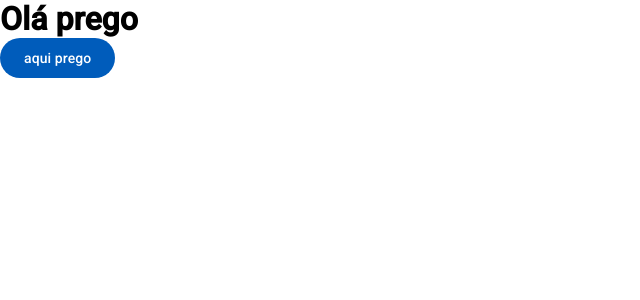
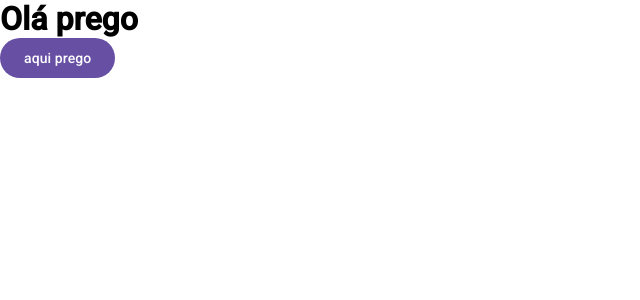
Before and after one commit to aldtorres/jornada-milhas-material, an Angular app: page / in a window 1280 px wide. Shown: the top 300 px of the page, without its empty margins (0-640 px from the left). Built offline with nearby package versions, Linux system fonts and the light colour scheme.

Commit message:
usar paleta cores custmizada - [cmd]==>  ng generate @angular/material:theme-color

```diff
--- /dev/null
+++ b/src/_theme-colors.scss
@@ -0,0 +1,137 @@
+// This file was generated by running 'ng generate @angular/material:theme-color'.
+// Proceed with caution if making changes to this file.
+
+@use 'sass:map';
+@use '@angular/material' as mat;
+
+// Note: Color palettes are generated from primary: #6750A4
+$_palettes: (
+  primary: (
+    0: #000000,
+    10: #22005d,
+    20: #381e72,
+    25: #432b7e,
+    30: #4f378a,
+    35: #5b4397,
+    40: #6750a4,
+    50: #8069bf,
+    60: #9a83db,
+    70: #b69df7,
+    80: #cfbcff,
+    90: #e9ddff,
+    95: #f6eeff,
+    98: #fdf7ff,
+    99: #fffbff,
+    100: #ffffff,
+  ),
+  secondary: (
+    0: #000000,
+    10: #1f1635,
+    20: #342b4b,
+    25: #3f3657,
+    30: #4b4263,
+    35: #574d6f,
+    40: #63597c,
+    50: #7c7296,
+    60: #968bb1,
+    70: #b1a5cc,
+    80: #cdc0e9,
+    90: #e9ddff,
+    95: #f6eeff,
+    98: #fdf7ff,
+    99: #fffbff,
+    100: #ffffff,
+  ),
+  tertiary: (
+    0: #000000,
+    10: #3c002b,
+    20: #5a1243,
+    25: #681e4f,
+    30: #752a5b,
+    35: #843667,
+    40: #924274,
+    50: #af5a8e,
+    60: #cd73a8,
+    70: #eb8dc4,
+    80: #ffaedb,
+    90: #ffd8ea,
+    95: #ffecf3,
+    98: #fff8f8,
+    99: #fffbff,
+    100: #ffffff,
+  ),
+  neutral: (
+    0: #000000,
+    10: #1d1b20,
+    20: #322f35,
+    25: #3d3a41,
+    30: #48464c,
+    35: #545158,
+    40: #605d64,
+    50: #79767d,
+    60: #938f96,
+    70: #aea9b1,
+    80: #cac5cc,
+    90: #e6e0e9,
+    95: #f5eff7,
+    98: #fdf7ff,
+    99: #fffbff,
+    100: #ffffff,
+    4: #0f0d13,
+    6: #141218,
+    12: #211f24,
+    17: #2b292f,
+    22: #36343a,
+    24: #3b383e,
+    87: #ded8e0,
+    92: #ece6ee,
+    94: #f2ecf4,
+    96: #f8f2fa,
+  ),
+  neutral-variant: (
+    0: #000000,
+    10: #1d1a24,
+    20: #322f3a,
+    25: #3d3a45,
+    30: #494551,
+    35: #55505c,
+    40: #615c69,
+    50: #7a7582,
+    60: #948e9c,
+    70: #afa9b7,
+    80: #cbc4d2,
+    90: #e7e0ee,
+    95: #f5eefd,
+    98: #fdf7ff,
+    99: #fffbff,
+    100: #ffffff,
+  ),
+  error: (
+    0: #000000,
+    10: #410002,
+    20: #690005,
+    25: #7e0007,
+    30: #93000a,
+    35: #a80710,
+    40: #ba1a1a,
+    50: #de3730,
+    60: #ff5449,
+    70: #ff897d,
+    80: #ffb4ab,
+    90: #ffdad6,
+    95: #ffedea,
+    98: #fff8f7,
+    99: #fffbff,
+    100: #ffffff,
+  ),
+);
+
+$_rest: (
+  secondary: map.get($_palettes, secondary),
+  neutral: map.get($_palettes, neutral),
+  neutral-variant: map.get($_palettes,  neutral-variant),
+  error: map.get($_palettes, error),
+);
+
+$primary-palette: map.merge(map.get($_palettes, primary), $_rest);
+$tertiary-palette: map.merge(map.get($_palettes, tertiary), $_rest);
--- a/src/styles.scss
+++ b/src/styles.scss
@@ -1,13 +1,16 @@
 // Custom Theming for Angular Material
 // For more information: https://material.angular.io/guide/theming
 @use '@angular/material' as mat;
+@use './theme-colors' as theme;
 
 html {
   @include mat.theme((
     color: (
       theme-type: light,
-      primary: mat.$azure-palette,
-      tertiary: mat.$blue-palette,
+      //primary: mat.$azure-palette,
+      //tertiary: mat.$blue-palette,
+      primary: theme.$primary-palette,
+      tertiary: theme.$tertiary-palette,
     ),
     typography: Roboto,
     density: 0,
```
Also changed, not shown: 1 other file (tests, documents, lock files or other folders).
